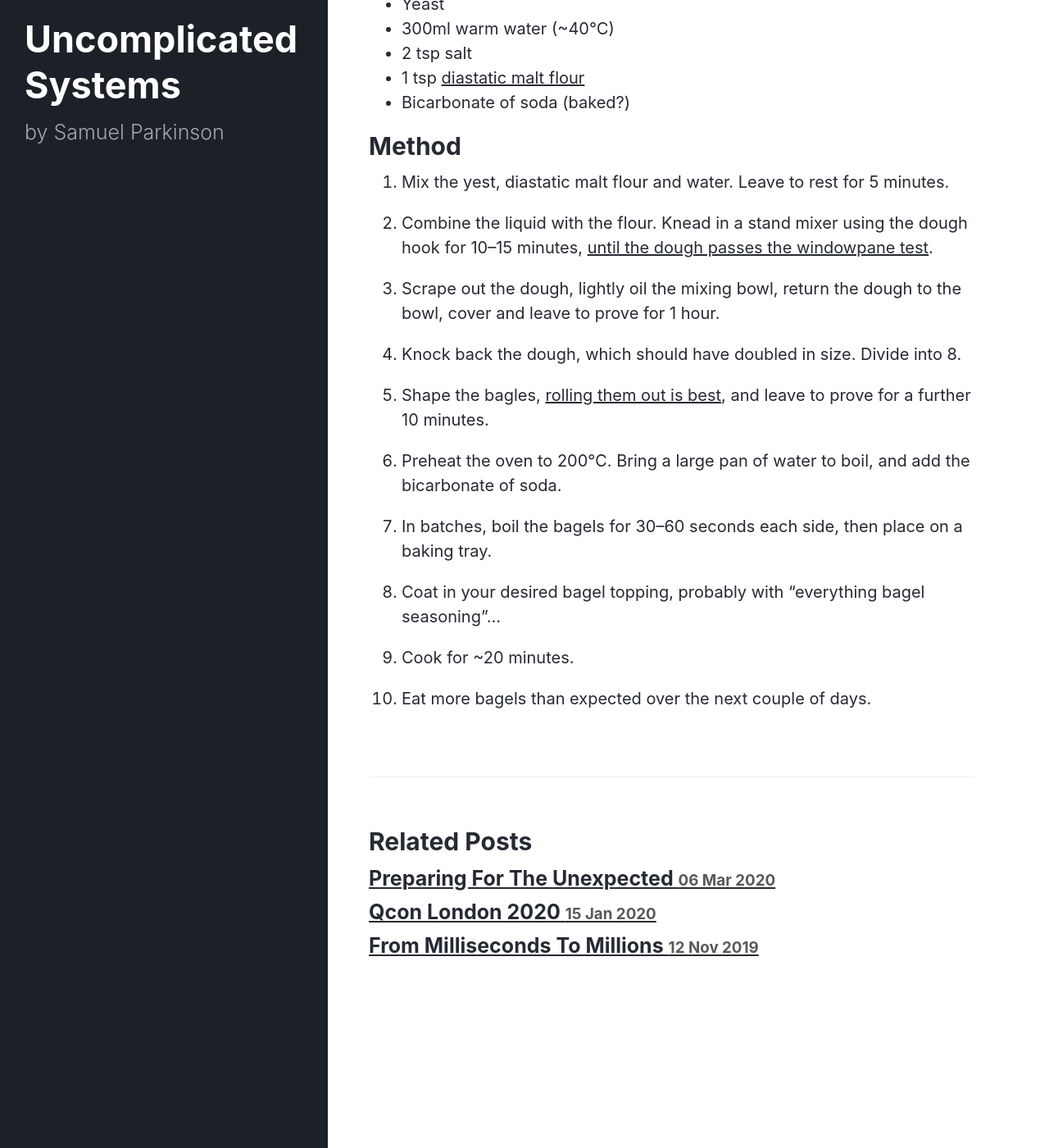
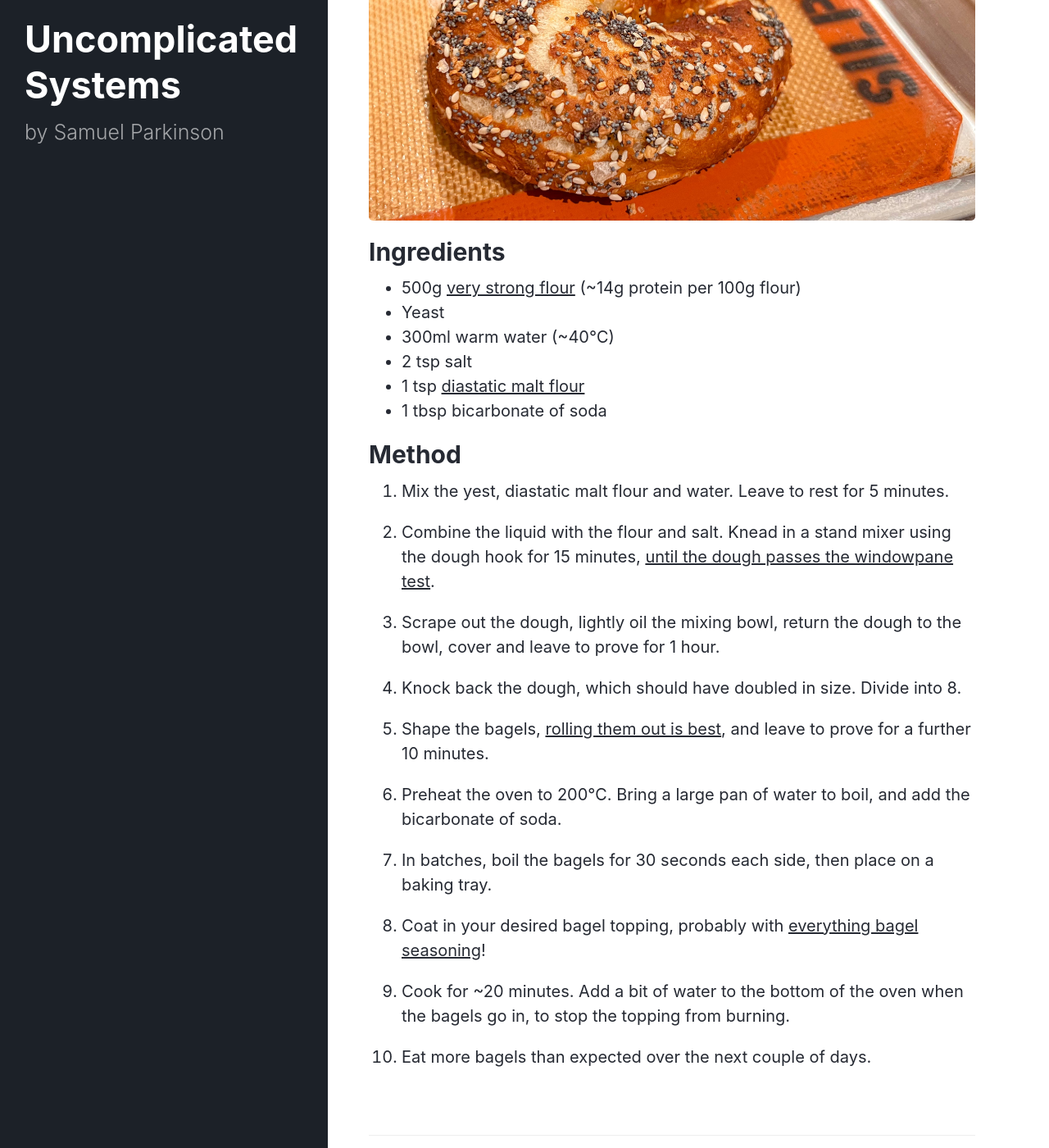
Before and after one commit to sjparkinson/uncomplicated.systems, a Jekyll site: the page built from _posts/2024-05-27-bagels.md, in a window 1280 px wide and 1400 px high, scrolled down 431 px. Shown: the whole window at 82% size. Built offline with Jekyll 4.4.1, drawn with Linux system fonts in a browser that asks for light colours; some of the changed text lies outside the part shown.

Commit message:
Update 2024-05-27-bagels.md

```diff
--- a/_posts/2024-05-27-bagels.md
+++ b/_posts/2024-05-27-bagels.md
@@ -1,34 +1,36 @@
 # Bagels
 
-Work in progress at home bagel recipe. It will take about 2 and a half hours total.
+Work in progress at home bagel recipe. It will take about 2½ hours total.
+
+![](/assets/images/2EAED1A6-70A1-4CFF-B009-9E29D91878B6.jpg)
 
 ## Ingredients
 
-* 500g [very strong flour](https://www.shipton-mill.com/products/canadian-strong-white-bread-flour) (~14g protein per 100g flour) (Canadian flour seems to be the one...)
+* 500g [very strong flour](https://www.shipton-mill.com/products/canadian-strong-white-bread-flour) (~14g protein per 100g flour)
 * Yeast
 * 300ml warm water (~40℃)
 * 2 tsp salt
 * 1 tsp [diastatic malt flour](https://www.shipton-mill.com/products/diastatic-malt-flour-500g-307)
-* Bicarbonate of soda (baked?)
+* 1 tbsp bicarbonate of soda
 
 ## Method
 
 1. Mix the yest, diastatic malt flour and water. Leave to rest for 5 minutes.
 
-2. Combine the liquid with the flour. Knead in a stand mixer using the dough hook for 10–15 minutes, [until the dough passes the windowpane test](https://www.kingarthurbaking.com/blog/2022/10/14/what-is-the-windowpane-test-for-bread-dough).
+2. Combine the liquid with the flour and salt. Knead in a stand mixer using the dough hook for 15 minutes, [until the dough passes the windowpane test](https://www.kingarthurbaking.com/blog/2022/10/14/what-is-the-windowpane-test-for-bread-dough).
 
 3. Scrape out the dough, lightly oil the mixing bowl, return the dough to the bowl, cover and leave to prove for 1 hour.
 
 4. Knock back the dough, which should have doubled in size. Divide into 8.
 
-5. Shape the bagles, [rolling them out is best](https://www.youtube.com/watch?v=ZxAV3NdW5AU), and leave to prove for a further 10 minutes.
+5. Shape the bagels, [rolling them out is best](https://www.youtube.com/watch?v=ZxAV3NdW5AU), and leave to prove for a further 10 minutes.
 
 6. Preheat the oven to 200℃. Bring a large pan of water to boil, and add the bicarbonate of soda.
 
-7. In batches, boil the bagels for 30–60 seconds each side, then place on a baking tray.
+7. In batches, boil the bagels for 30 seconds each side, then place on a baking tray.
 
-8. Coat in your desired bagel topping, probably with "everything bagel seasoning"...
+8. Coat in your desired bagel topping, probably with [everything bagel seasoning](https://en.wikipedia.org/wiki/Everything_bagel)!
 
-9. Cook for ~20 minutes.
+9. Cook for ~20 minutes. Add a bit of water to the bottom of the oven when the bagels go in, to stop the topping from burning.
 
 10. Eat more bagels than expected over the next couple of days.
```
Also changed, not shown: assets/images/2EAED1A6-70A1-4CFF-B009-9E29D91878B6.jpg (added).
